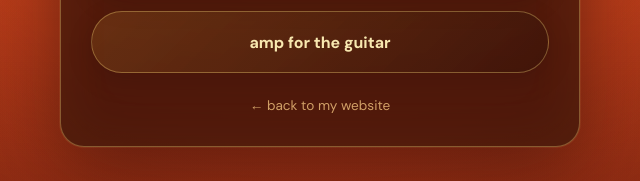
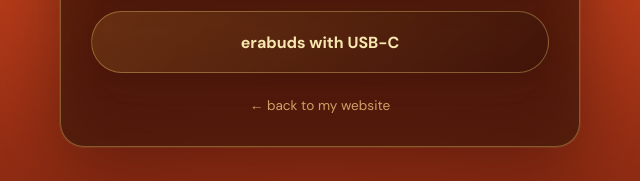
Before and after one commit to wiking21/web, a plain HTML site: page wishlist.html in a window 1280 px wide. Shown: the part 473-654 px from the top of the page, 320-960 px from the left. Drawn offline with Linux system fonts and the light colour scheme.

Commit message:
Modify wishlist items for guitar and earbuds
Updated wishlist items by removing an old guitar amp and adding earbuds with USB-C.

```diff
--- a/wishlist.html
+++ b/wishlist.html
@@ -279,11 +279,11 @@
     },
     {
         label: "🎸 Guitar",
-        url: "https://www.amazon.de/Fender-Squier-Mini-Stratocaster-Dakota/dp/B085G462HT"
+        url: ""
     },
     {
-        label: "amp for the guitar",
-        url: "https://www.amazon.de/Fender-Mustang-LT25-230V/dp/B07NZC5NZJ"
+        label: "erabuds with USB-C",
+        url: "https://www.amazon.de/Sennheiser-Ear-Kopfh%C3%B6rer-USB-C-Anschluss-EIN-Tasten-Fernbedienung-Ger%C3%A4uschunterdr%C3%BCckung-Wei%C3%9F/dp/B0H1N4F5L9?smid=A3JWKAKR8XB7XF&language=de_DE&th=1"
     }
 ];
 
```
